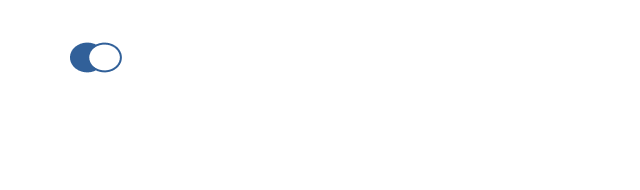
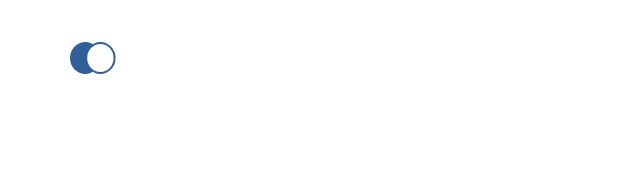
Before and after one commit to Zaharcheniavitaly/Lesson_1-8_Zaharchenia.github.io, a plain HTML site: page index.html in a window 1280 px wide. Shown: the top 190 px of the page, 0-640 px from the left. Drawn offline with Linux system fonts and the light colour scheme.

Commit message:
Update index.html

```diff
--- a/index.html
+++ b/index.html
@@ -18,7 +18,7 @@
 					<div class="top__box">
 						<!-- Фиолетовый блок, верх -->
 						<ul class="header">
-                     <li><a href="index.html"><img src="img/logo-2.png" alt="logo"></a></li>
+							<li><a href="index.html"><img src="./Img/logo.svg" alt="logo"></a></li>
 							<li><a href="contacts.html"><img src="img/logo-cont.png" alt="contacts"></a></li>
 						</ul>
 						<div class="info__top">
```
Lines whose indentation alone changed are shown as unchanged.
